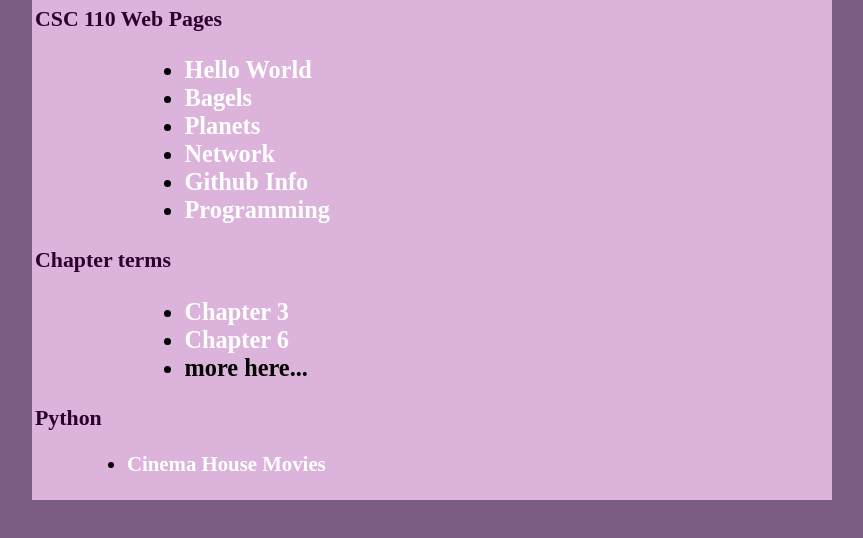
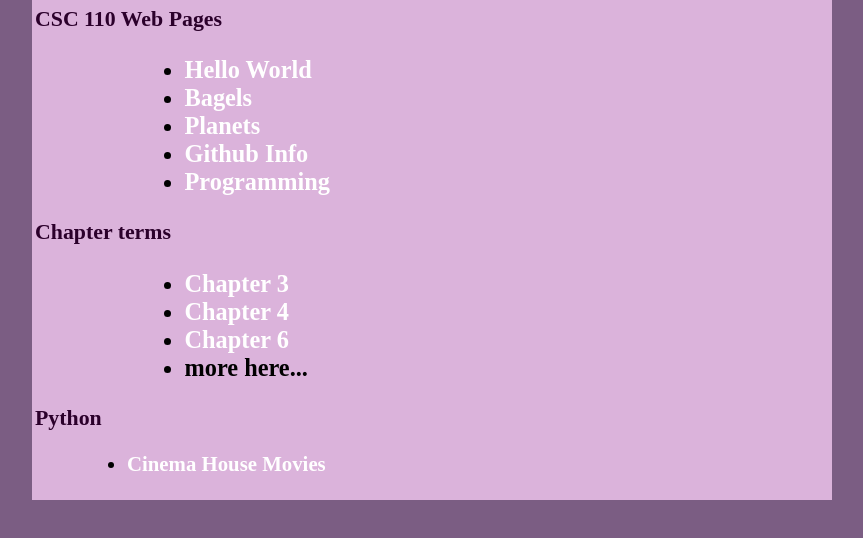
Before and after one commit to sy2594/sy2594.github.io, a plain HTML site: page index.html in a window 1280 px wide. Shown: the part 136-674 px from the top of the page, without its empty margins (208-1071 px from the left). Drawn offline with Linux system fonts and the light colour scheme.

Commit message:
Update index.html

```diff
--- a/index.html
+++ b/index.html
@@ -45,7 +45,6 @@
                         <li><a href = " helloworld.html"> Hello World </a></li>
                         <li><a href = "bagels.html"> Bagels </a></li>
                         <li><a href = "planets.html">Planets</a></li>
-                        <li><a href = "network.html"> Network</a></li>
                         <li><a href = "githubinfo.html"> Github Info</a></li>
                         <li><a href = "programming.html"> Programming</a></li>
                   </ul>
@@ -54,6 +53,7 @@
             <h3>
                    <ul>
                         <li><a href= "opsys.html">Chapter 3</a></li>
+                        <li><a href = "network.html"> Chapter 4</a></li>
                         <li><a href= "proglang.html">Chapter 6</a></li>
                         <li>more here...</li>
                         </ul>
```
